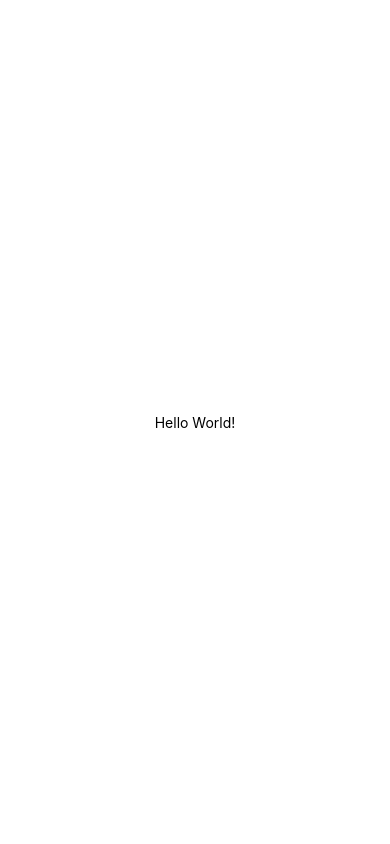
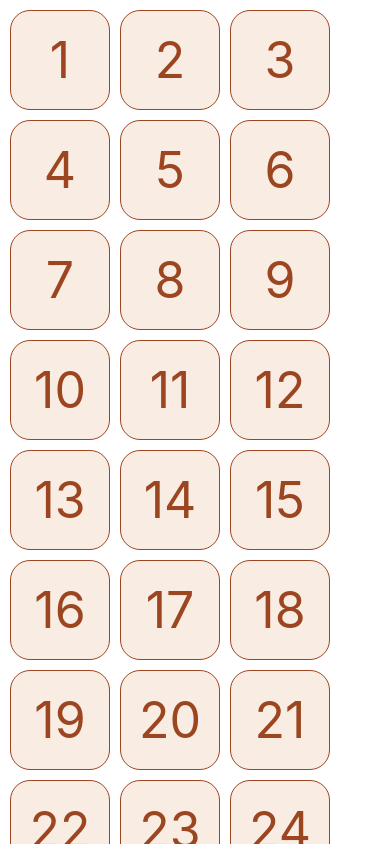
Before and after one commit to cesco345/advent, a React Native app: screen / in a window 390 px wide. Built offline with nearby package versions, Linux system fonts and the light colour scheme.

Commit message:
add Map and Flatlist functionality

```diff
--- a/App.tsx
+++ b/App.tsx
@@ -1,12 +1,25 @@
 import { StatusBar } from "expo-status-bar";
-import { StyleSheet, Text, View } from "react-native";
+import { FlatList, StyleSheet, Text, View, SafeAreaView } from "react-native";
+
+const days = [...Array(31).keys()].map((val, index) => index + 1);
 
 export default function App() {
   return (
-    <View style={styles.container}>
-      <Text>Hello World!</Text>
+    <SafeAreaView style={styles.container}>
+      <FlatList
+        data={days}
+        contentContainerStyle={styles.content}
+        columnWrapperStyle={styles.column}
+        numColumns={3}
+        renderItem={({ item }) => (
+          <View style={styles.box}>
+            <Text style={styles.text}>{item}</Text>
+          </View>
+        )}
+      />
+
       <StatusBar style="auto" />
-    </View>
+    </SafeAreaView>
   );
 }
 
@@ -14,7 +27,29 @@ const styles = StyleSheet.create({
   container: {
     flex: 1,
     backgroundColor: "#fff",
+  },
+  content: {
+    gap: 10,
+    padding: 10,
+  },
+  column: {
+    gap: 10,
+  },
+  box: {
+    backgroundColor: "#F9EDE3",
+
+    aspectRatio: 1,
+    width: 100,
+    //height: 100,
+    justifyContent: "center",
     alignItems: "center",
-    justifyContent: "center",
+    borderWidth: StyleSheet.hairlineWidth,
+    borderColor: "#9b4521",
+    borderRadius: 20,
+    padding: 10,
+  },
+  text: {
+    color: "#9b4521",
+    fontSize: 50,
   },
 });
```
